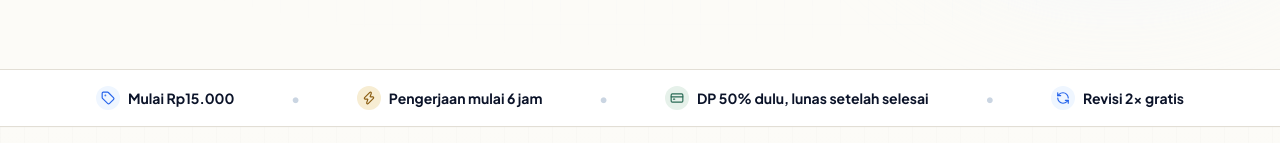
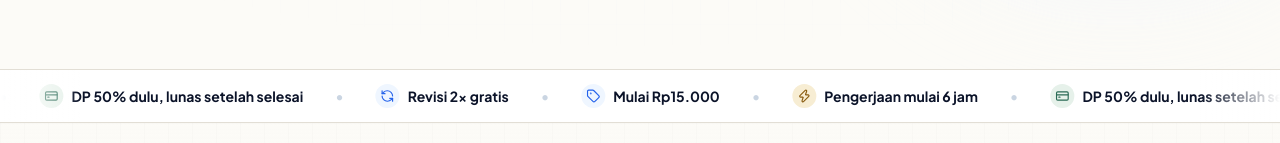
Before and after one commit to bagasadi05/MasJoki, a Next.js app: page / in a window 1280 px wide. Shown: the part 657-800 px from the top of the page. Built offline with nearby package versions, Linux system fonts and the light colour scheme; no server answers.

Commit message:
feat(ui): tambahkan animasi marquee berjalan tanpa henti pada strip ringkasan cepat

```diff
--- a/app/page.tsx
+++ b/app/page.tsx
@@ -32,6 +32,29 @@ export const metadata: Metadata = {
     "Hitung estimasi biaya tugas kuliahmu secara mandiri. Parafrase, humanisasi teks AI, makalah, artikel jurnal, PPT, rapikan Word, hingga penurunan Turnitin langsung oleh Mas Joki tanpa perantara.",
   alternates: { canonical: "/" },
 };
+
+const stripRingkasan = [
+  {
+    icon: Tag,
+    label: "Mulai Rp15.000",
+    iconBg: "bg-brand-soft text-brand",
+  },
+  {
+    icon: Zap,
+    label: "Pengerjaan mulai 6 jam",
+    iconBg: "bg-amber-soft text-amber",
+  },
+  {
+    icon: CreditCard,
+    label: "DP 50% dulu, lunas setelah selesai",
+    iconBg: "bg-mint-soft text-mint",
+  },
+  {
+    icon: RefreshCcw,
+    label: "Revisi 2× gratis",
+    iconBg: "bg-brand-soft text-brand",
+  },
+];
 
 const garansiList = [
   {
@@ -183,44 +206,53 @@ export default function Home() {
         </section>
 
         {/* ========================================================== *
-         * 2. STRIP RINGKASAN CEPAT (4 Nilai Jual Kunci)
+         * 2. STRIP RINGKASAN CEPAT (Animasi Berjalan / Infinite Marquee)
          * ========================================================== */}
-        <section className="border-b border-line bg-white py-4 shadow-2xs">
-          <div className="mx-auto max-w-6xl px-5 sm:px-8">
-            <div className="grid grid-cols-2 gap-3 sm:flex sm:flex-wrap sm:items-center sm:justify-between text-xs sm:text-sm font-bold text-ink">
+        <section
+          aria-label="Ringkasan keunggulan layanan Mas Joki"
+          className="relative overflow-hidden border-b border-line bg-white/95 dark:bg-[#0f172a]/95 py-3.5 shadow-2xs backdrop-blur-sm"
+        >
+          {/* Efek gradien fade di tepi kiri & kanan */}
+          <div className="pointer-events-none absolute inset-y-0 left-0 w-8 sm:w-20 bg-gradient-to-r from-white dark:from-[#0f172a] to-transparent z-10" />
+          <div className="pointer-events-none absolute inset-y-0 right-0 w-8 sm:w-20 bg-gradient-to-l from-white dark:from-[#0f172a] to-transparent z-10" />
+
+          <div className="flex w-max animate-marquee items-center select-none hover:[animation-play-state:paused] [animation-duration:28s]">
+            {/* Track 1: Set Pertama */}
+            <div className="flex items-center gap-6 sm:gap-8 pr-6 sm:pr-8">
+              {stripRingkasan.concat(stripRingkasan).map((item, idx) => (
+                <div key={`track1-${idx}`} className="flex items-center gap-6 sm:gap-8">
                   <div className="flex items-center gap-2">
-                <span className="grid size-6 place-items-center rounded-full bg-brand-soft text-brand text-xs">
-                  <Tag className="size-3.5 text-brand" />
+                    <span className={`grid size-6 place-items-center rounded-full text-xs shrink-0 ${item.iconBg}`}>
+                      <item.icon className="size-3.5" />
                     </span>
-                <span>Mulai Rp15.000</span>
+                    <span className="text-xs sm:text-sm font-bold text-ink whitespace-nowrap">
+                      {item.label}
+                    </span>
                   </div>
-              <span className="text-slate-300 hidden md:inline" aria-hidden>
+                  <span className="text-slate-300 dark:text-slate-700" aria-hidden="true">
                     •
                   </span>
+                </div>
+              ))}
+            </div>
+
+            {/* Track 2: Set Duplikat Identik untuk Loop Tanpa Henti */}
+            <div className="flex items-center gap-6 sm:gap-8 pr-6 sm:pr-8" aria-hidden="true">
+              {stripRingkasan.concat(stripRingkasan).map((item, idx) => (
+                <div key={`track2-${idx}`} className="flex items-center gap-6 sm:gap-8">
                   <div className="flex items-center gap-2">
-                <span className="grid size-6 place-items-center rounded-full bg-amber-soft text-amber text-xs">
-                  <Zap className="size-3.5 text-amber" />
+                    <span className={`grid size-6 place-items-center rounded-full text-xs shrink-0 ${item.iconBg}`}>
+                      <item.icon className="size-3.5" />
                     </span>
-                <span>Pengerjaan mulai 6 jam</span>
+                    <span className="text-xs sm:text-sm font-bold text-ink whitespace-nowrap">
+                      {item.label}
+                    </span>
                   </div>
-              <span className="text-slate-300 hidden md:inline" aria-hidden>
+                  <span className="text-slate-300 dark:text-slate-700" aria-hidden="true">
                     •
                   </span>
-              <div className="flex items-center gap-2">
-                <span className="grid size-6 place-items-center rounded-full bg-mint-soft text-mint text-xs">
-                  <CreditCard className="size-3.5 text-mint" />
-                </span>
-                <span>DP 50% dulu, lunas setelah selesai</span>
                 </div>
-              <span className="text-slate-300 hidden md:inline" aria-hidden>
-                •
-              </span>
-              <div className="flex items-center gap-2">
-                <span className="grid size-6 place-items-center rounded-full bg-brand-soft text-brand text-xs">
-                  <RefreshCcw className="size-3.5 text-brand" />
-                </span>
-                <span>Revisi 2× gratis</span>
-              </div>
+              ))}
             </div>
           </div>
         </section>
```
Lines whose indentation alone changed are shown as unchanged.
